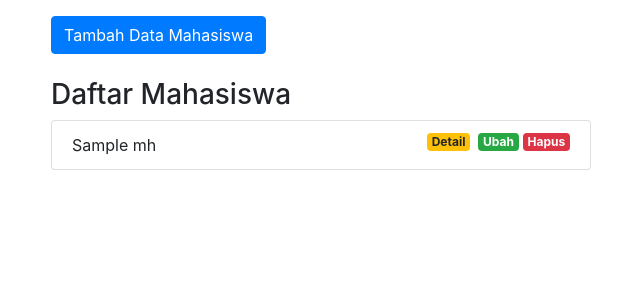
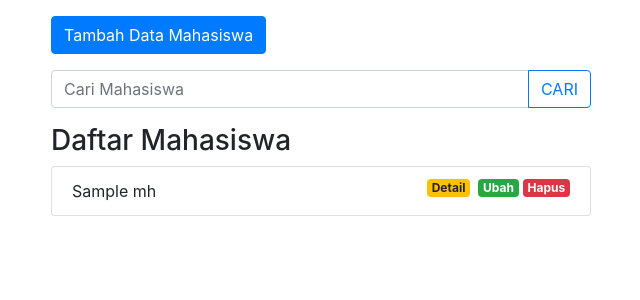
Before and after one commit to hsn0000/phpmvc, a PHP site: the page made by app/views/mahasiswa/index.php in a window 1280 px wide. Shown: the part 56-356 px from the top of the page, without its empty margins (34-674 px from the left). Run offline with PHP 8.4, Linux system fonts and the light colour scheme; the template is opened without the code that fills it: most values are stand-ins (such as "Sample title", 1, 10 or a date in 2020); some libraries are stand-ins or nearby versions.

Commit message:
searching pitur

```diff
--- a/app/views/mahasiswa/index.php
+++ b/app/views/mahasiswa/index.php
@@ -2,16 +2,33 @@
 
    <div class="row">
        <div class="col-lg-6">
-         <?= Flasher::flash(); ?>
+         <?php Flasher::flash(); ?>
        </div>
    </div>
 
+    <div class="row mb-3">
+       <div class="col-lg-6">
+         <button type="button" class="btn btn-primary tombolTambahData" data-toggle="modal" data-target="#formModal">
+           Tambah Data Mahasiswa
+         </button>
+       </div>
+    </div>
+
+    <div class="row mb-3">
+       <div class="col-lg-6">
+         <form action="<?= BASEURL; ?>/mahasiswa/cari" method="post">
+          <div class="input-group">
+            <input type="text" class="form-control" placeholder="Cari Mahasiswa" name="keyword" id="keyword" autocomplete="off">
+              <div class="input-group-append">
+              <button class="btn btn-outline-primary" type="submit" id="tombolCari">CARI</button>
+             </div>
+           </div>
+          </form>
+       </div>
+    </div>
+
     <div class="row">
        <div class="col-lg-6">
-        <button type="button" class="btn btn-primary tombolTambahData" data-toggle="modal" data-target="#formModal">
-         Tambah Data Mahasiswa
-         </button>
-         <br><br>
           <h3>Daftar Mahasiswa </h3>
             <ul class="list-group">
              <?php foreach( $data['mhs'] as $mhs ) : ?>
```
Also changed, not shown: app/controllers/Mahasiswa.php (+8 -0 lines), app/models/Mahasiswa_model.php (+10 -0 lines).
